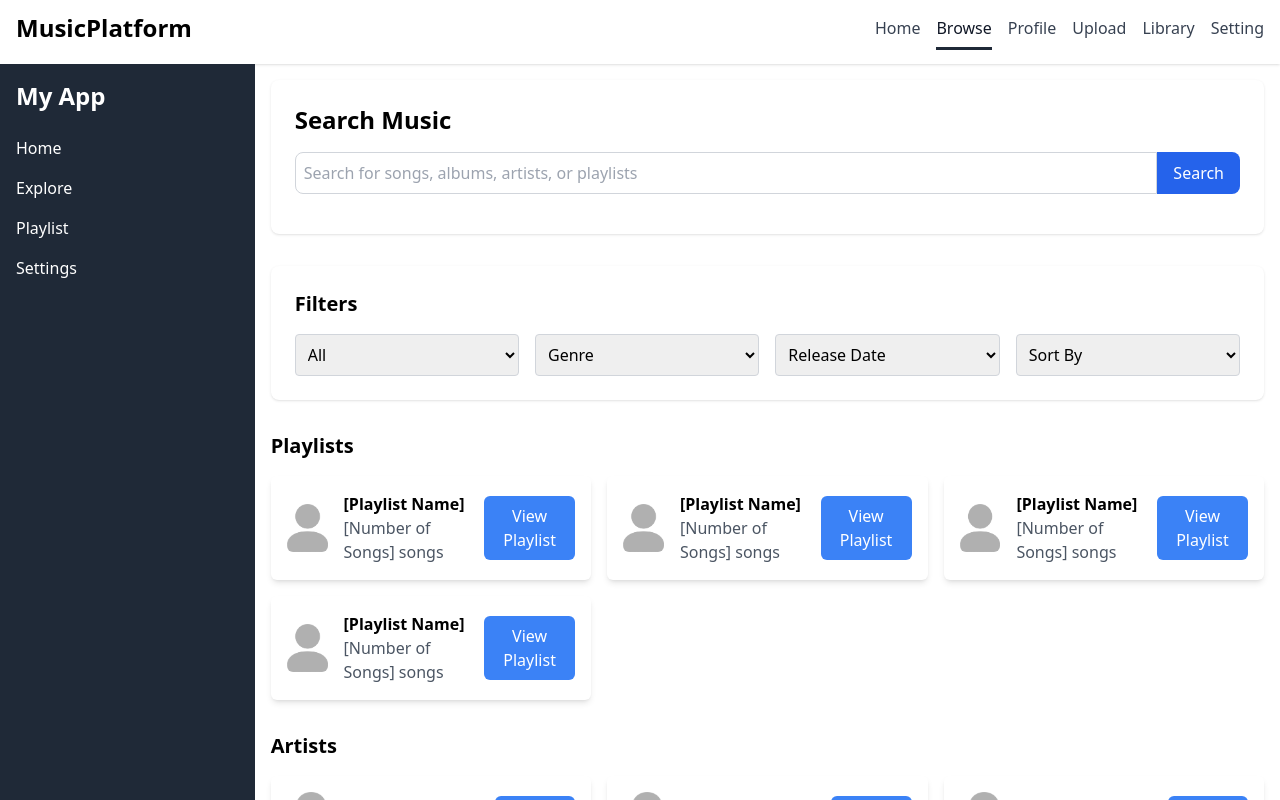
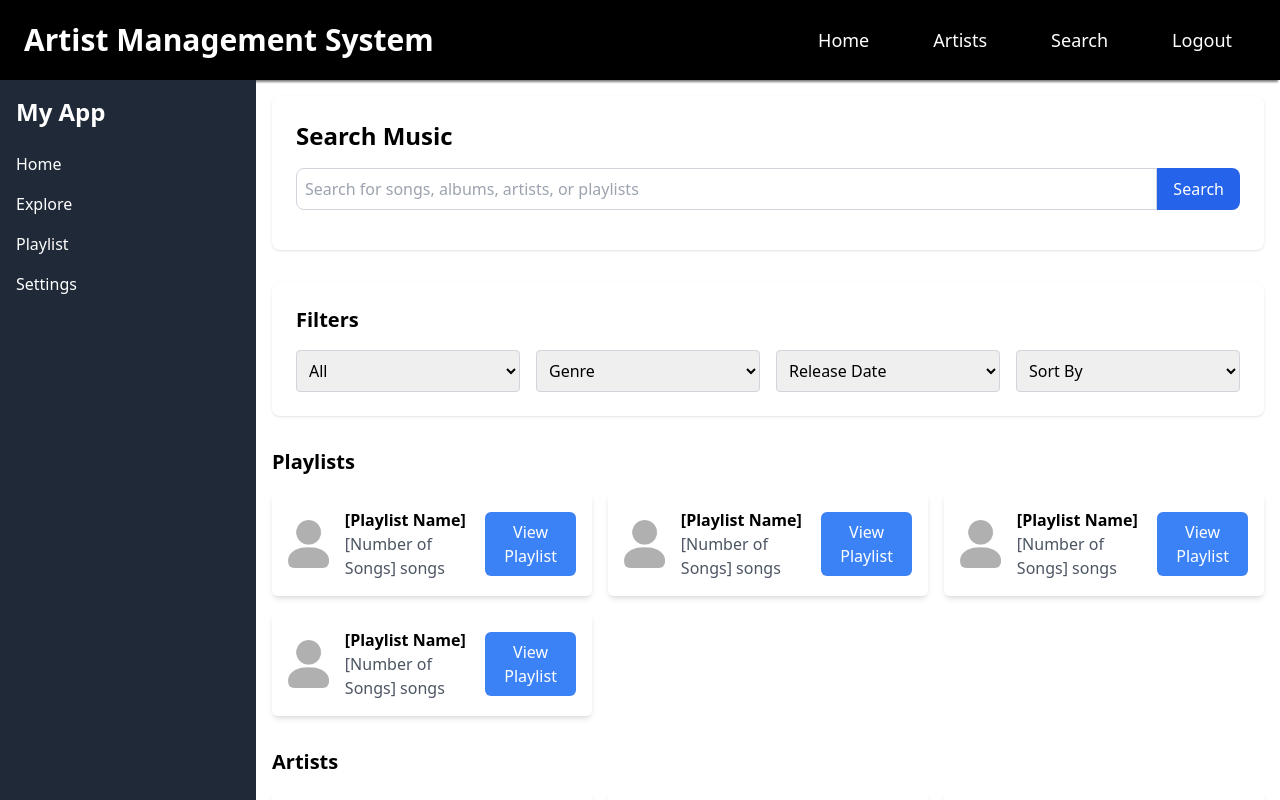
Before and after one commit to seejn/music-platform-frontend, a Vue app: page /browse in a window 1280 px wide. Built offline with nearby package versions, Linux system fonts and the light colour scheme.

Commit message:
Navbar changed and added to layout

```diff
--- /dev/null
+++ b/src/components/Header/AdminNav.vue
@@ -0,0 +1,35 @@
+<template>
+    <div class="w-full h-full bg-black text-white">
+        <nav class="bg-black text-white  h-20 p-6 flex items-center justify-between">
+            <div class="container mx-auto p-6 flex justify-between items-center">
+          <div class="absolute left-0 p-6 text-3xl font-semibold">
+            Artist Management System
+          </div>
+          <ul class="absolute right-0 flex space-x-4 p-6">
+            <li>
+              <router-link to="#" class="p-6 font-lg text-lg hover:text-orange-800">Home</router-link>
+            </li>
+            <li>
+              <router-link to="#" class="p-6 font-lg text-lg hover:text-orange-800">Artists</router-link>
+            </li>
+            <li>
+              <router-link to="#" class="p-6 font-lg text-lg hover:text-orange-800">Search</router-link>
+            </li>
+            <li>
+                <router-link to="#" class="p-6 font-lg text-lg hover:text-orange-800">Logout</router-link>
+              </li>
+          </ul>
+        </div>
+      </nav>
+    </div>
+  </template>
+
+  <script>
+
+  </script>
+
+  <style scoped>
+  nav {
+    box-shadow: 0 4px 2px -2px gray;
+  }
+  </style>
--- /dev/null
+++ b/src/components/Header/ArtistNav.vue
@@ -0,0 +1,89 @@
+<!-- src/components/MainContent.vue -->
+<template>
+      <nav class=" h-full w-full">
+        <div class="bg-black text-white h-20 p-6 flex items-center justify-between">
+          <div>
+            <button
+              class="p-5 font-bold text-lg hover:text-orange-800"
+              @click="goToPrevious"
+            >
+              &lt;
+            </button>
+            <button
+              class="p-5 font-bold text-lg hover:text-orange-800"
+              @click="goToNext"
+            >
+              &gt;
+            </button>
+          </div>
+          <div class="relative flex items-center">
+            <button class="p-5 font-bold text-lg hover:text-orange-800">
+              Upload
+            </button>
+            <button
+              id="dropdownHoverButton"
+              @click="toggleDropdown"
+              class="relative p-6 text-white focus:outline-none font-medium rounded-full"
+              type="button"
+            >
+              <img src="/src/assets/pic/tay.jpg" alt="Tay" class="w-10 h-10 rounded-full" />
+            </button>
+            <!-- Dropdown menu -->
+            <div
+              v-show="isDropdownVisible"
+              class="absolute top-20 right-0 z-10 bg-white divide-y divide-gray-100 rounded-lg shadow w-44 dark:bg-gray-700"
+            >
+              <ul class="py-2 text-sm text-gray-700 dark:text-gray-200" aria-labelledby="dropdownHoverButton">
+                <li>
+                  <a href="#" class="block px-4 py-2 hover:bg-gray-100 dark:hover:bg-gray-600 dark:hover:text-white">My Profile</a>
+                </li>
+                <li>
+                  <a href="#" class="block px-4 py-2 hover:bg-gray-100 dark:hover:bg-gray-600 dark:hover:text-white">Logout</a>
+                </li>
+              </ul>
+            </div>
+          </div>
+        </div>
+      </nav>
+  </template>
+
+  <script>
+  export default {
+    name: 'MainContent',
+    data() {
+      return {
+        isDropdownVisible: false
+      };
+    },
+    methods: {
+      toggleDropdown() {
+        this.isDropdownVisible = !this.isDropdownVisible;
+      },
+      handleClickOutside(event) {
+        if (!this.$el.contains(event.target)) {
+          this.isDropdownVisible = false;
+        }
+      },
+      goToPrevious() {
+        // Logic for previous button
+      },
+      goToNext() {
+        // Logic for next button
+      }
+    },
+    mounted() {
+      document.addEventListener('click', this.handleClickOutside);
+    },
+    beforeDestroy() {
+      document.removeEventListener('click', this.handleClickOutside);
+    }
+  };
+  </script>
+
+  <style scoped>
+  #dropdownHoverButton img {
+    width: 4rem; /* Adjust the size as needed */
+    height: 4rem; /* Adjust the size as needed */
+    border-radius: 50%;
+  }
+  </style>
--- /dev/null
+++ b/src/components/Header/GuestNav.vue
@@ -0,0 +1,28 @@
+<template>
+
+  <div class="guest w-full bg-black text-white">
+      <nav class="bg-black text-white  h-20 p-6 flex items-center justify-between">
+          <div class="container mx-auto p-6 flex justify-between items-center">
+        <div class="absolute left-0 p-6 text-lg font-semibold">
+          Artist Management System
+        </div>
+        <ul class="absolute right-0 flex space-x-4 p-6">
+          <li>
+            <router-link to="/login" class="p-6 font-lg text-lg hover:text-orange-800">Login</router-link>
+          </li>
+          <li>
+            <router-link to="/sign" class="p-6 font-lg text-lg hover:text-orange-800">SignUp</router-link>
+          </li>
+          <li>
+            <router-link to="/sign-artist" class="p-6 font-lg text-lg hover:text-orange-800">For Artist</router-link>
+          </li>
+
+        </ul>
+      </div>
+    </nav>
+  </div>
+</template>
+
+<script>
+
+</script>
--- a/src/components/Header/Navbar.vue
+++ b/src/components/Header/Navbar.vue
@@ -1,4 +1,4 @@
-<template>
+<!-- <template>
 <header class="h-full bg-white shadow">
     <div class="container mx-auto px-4 py-3 flex justify-between items-center">
         <div class="text-2xl font-bold">MusicPlatform</div>
@@ -7,16 +7,18 @@
         </nav>
     </div>
 </header>
+</template> -->
+
+<template>
+    <AdminNav />
 </template>
 
-<script setup>
-  import { routes as routes } from '../../router';
+<script>
+import UserNav from './UserNav.vue'
+import GuestNav from './GuestNav.vue'
+import ArtistNav from './ArtistNav.vue'
+import AdminNav from './AdminNav.vue'
+import {
+    routes as routes
+} from '../../router';
 </script>
-
-<style>
-  nav .router-link-active{
-    color: rgb(17 24 39);
-    padding-bottom: 0.5rem;
-    border-bottom: 3px solid rgb(31 41 55);
-  }
-</style>
--- /dev/null
+++ b/src/components/Header/UserNav.vue
@@ -0,0 +1,43 @@
+
+<!-- src/components/MainContent.vue -->
+<template>
+      <nav class="relative w-full">
+        <div class="bg-black text-white h-20 p-6 flex items-center justify-between">
+          <div>
+            <button
+              class="p-5 font-bold text-lg hover:text-orange-800"
+            >
+              &lt;
+            </button>
+            <button
+              class="p-5 font-bold text-lg hover:text-orange-800"
+            >
+              &gt;
+            </button>
+          </div>
+          <div class="relative flex items-center">
+
+            <button
+              id="dropdownHoverButton"
+              class="relative p-6 text-white focus:outline-none font-medium rounded-full"
+              type="button"
+            >
+              <img src="/src/assets/pic/tay.jpg" alt="Tay" class="w-10 h-10 rounded-full" />
+            </button>
+            <!-- Dropdown menu -->
+            <div
+              class="absolute top-20 right-0 z-10 bg-white divide-y divide-gray-100 rounded-lg shadow w-44 dark:bg-gray-700"
+            >
+              <ul class="py-2 text-sm text-gray-700 dark:text-gray-200" aria-labelledby="dropdownHoverButton">
+                <li>
+                  <a href="#" class="block px-4 py-2 hover:bg-gray-100 dark:hover:bg-gray-600 dark:hover:text-white">My Profile</a>
+                </li>
+                <li>
+                  <a href="#" class="block px-4 py-2 hover:bg-gray-100 dark:hover:bg-gray-600 dark:hover:text-white">Logout</a>
+                </li>
+              </ul>
+            </div>
+          </div>
+        </div>
+      </nav>
+  </template>
--- a/src/main.js
+++ b/src/main.js
@@ -3,6 +3,10 @@ import './style.css'
 import App from './App.vue'
 import Layout from './pages/Layout.vue'
 import Navbar from './components/Header/Navbar.vue'
+import UserNav from './components/Header/UserNav.vue'
+import ArtistNav from './components/Header/ArtistNav.vue'
+import AdminNav from './components/Header/AdminNav.vue'
+import GuestNav from './components/Header/GuestNav.vue'
 import Sidebar from './components/Sidebar/Sidebar.vue'
 import Footer from './components/Footer/Footer.vue'
 
@@ -11,6 +15,10 @@ import router from './router.js'
 createApp(App)
 .component("Layout", Layout)
 .component("Navbar", Navbar)
+.component("UserNav", UserNav)
+.component("ArtistNav", ArtistNav)
+.component("AdminNav", AdminNav)
+.component("GuestNav", GuestNav)
 .component("Sidebar", Sidebar)
 .component("Footer", Footer)
 .use(router)
--- a/src/pages/Layout.vue
+++ b/src/pages/Layout.vue
@@ -1,13 +1,13 @@
 <template>
     <section class="h-screen overflow-hidden">
-        <div class="w-full" style="height: 8%;">
+        <div class="w-full">
             <Navbar />
         </div>
-        <div class="w-full h-full  flex" style="height: 92%;">
-            <div class="w-80 h-full overflow-y-auto">
+        <div class="w-full h-full  grid grid-cols-10" style="height: 92%;">
+            <div class="h-full overflow-y-auto col-span-2">
                 <Sidebar />
             </div>
-            <div class="w-full h-full overflow-y-auto container mx-auto px-4 pt-4">
+            <div class="w-full h-full overflow-y-auto container col-span-8 px-4 pt-4">
                 <slot name="Main" />
                 <Footer />
             </div>
```
Lines whose indentation alone changed are shown as unchanged.
